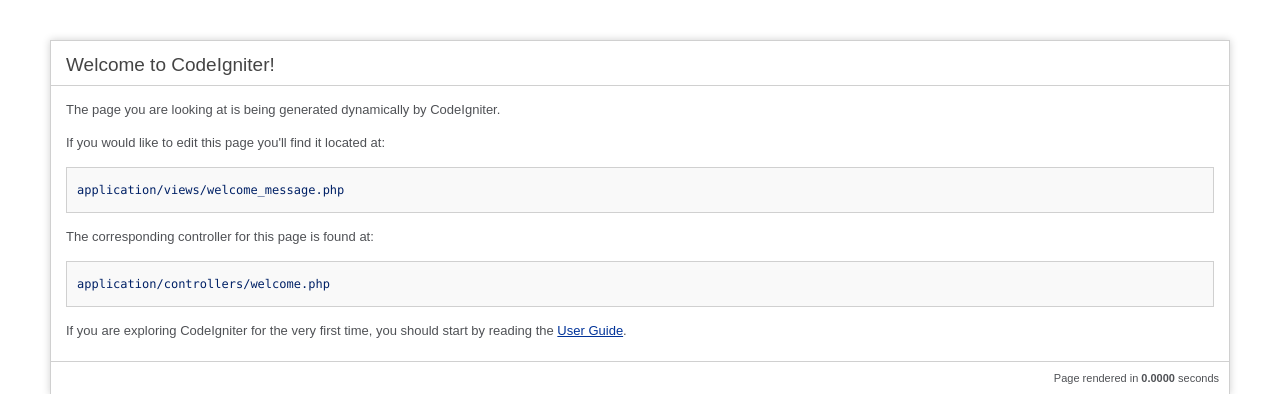
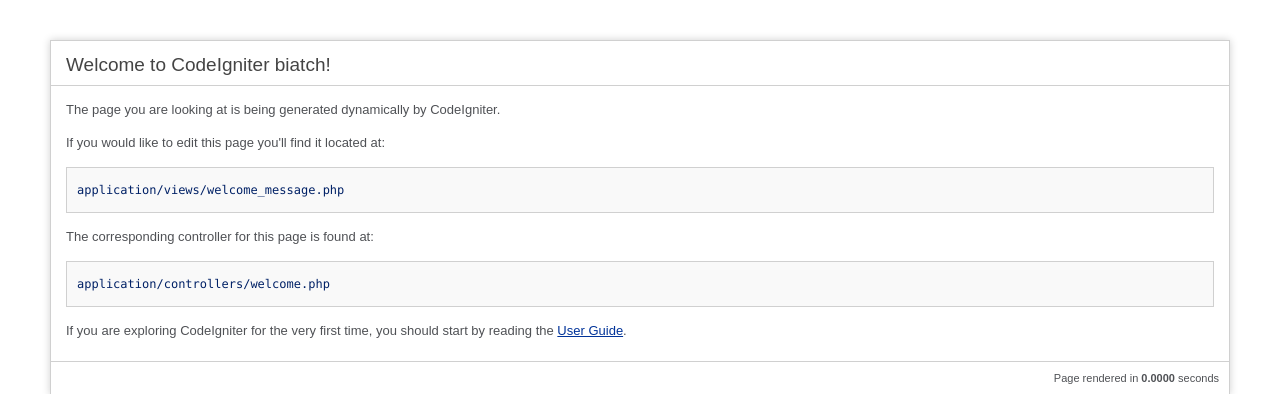
Before and after one commit to zurt/talk, a CodeIgniter app: page / in a window 1280 px wide. Shown: the top 394 px of the page. Run offline with CodeIgniter, Linux system fonts and the light colour scheme.

Commit message:
quick edit

```diff
--- a/application/views/welcome_message.php
+++ b/application/views/welcome_message.php
@@ -67,7 +67,7 @@
 <body>
 
 <div id="container">
-	<h1>Welcome to CodeIgniter!</h1>
+	<h1>Welcome to CodeIgniter biatch!</h1>
 
 	<div id="body">
 		<p>The page you are looking at is being generated dynamically by CodeIgniter.</p>
```
